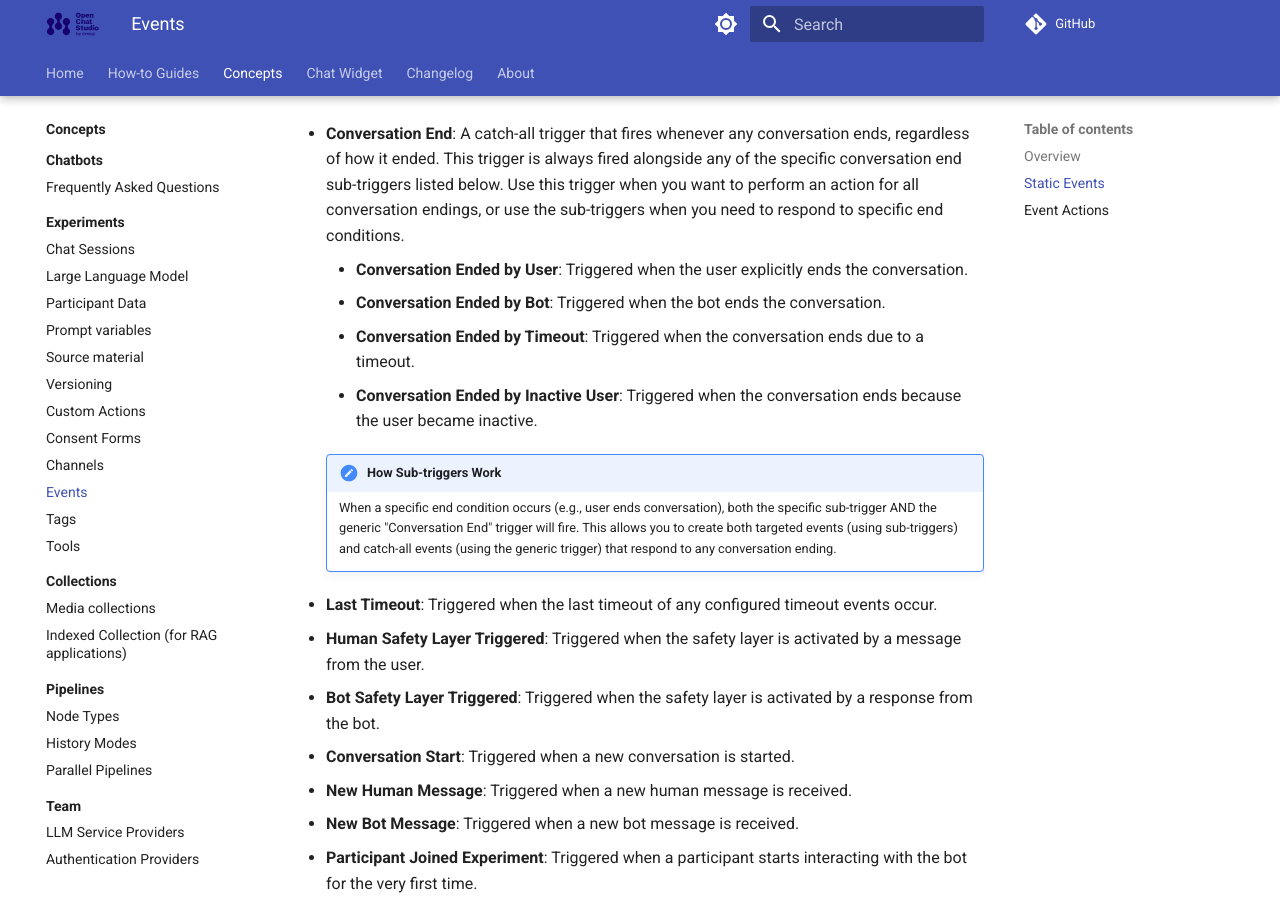
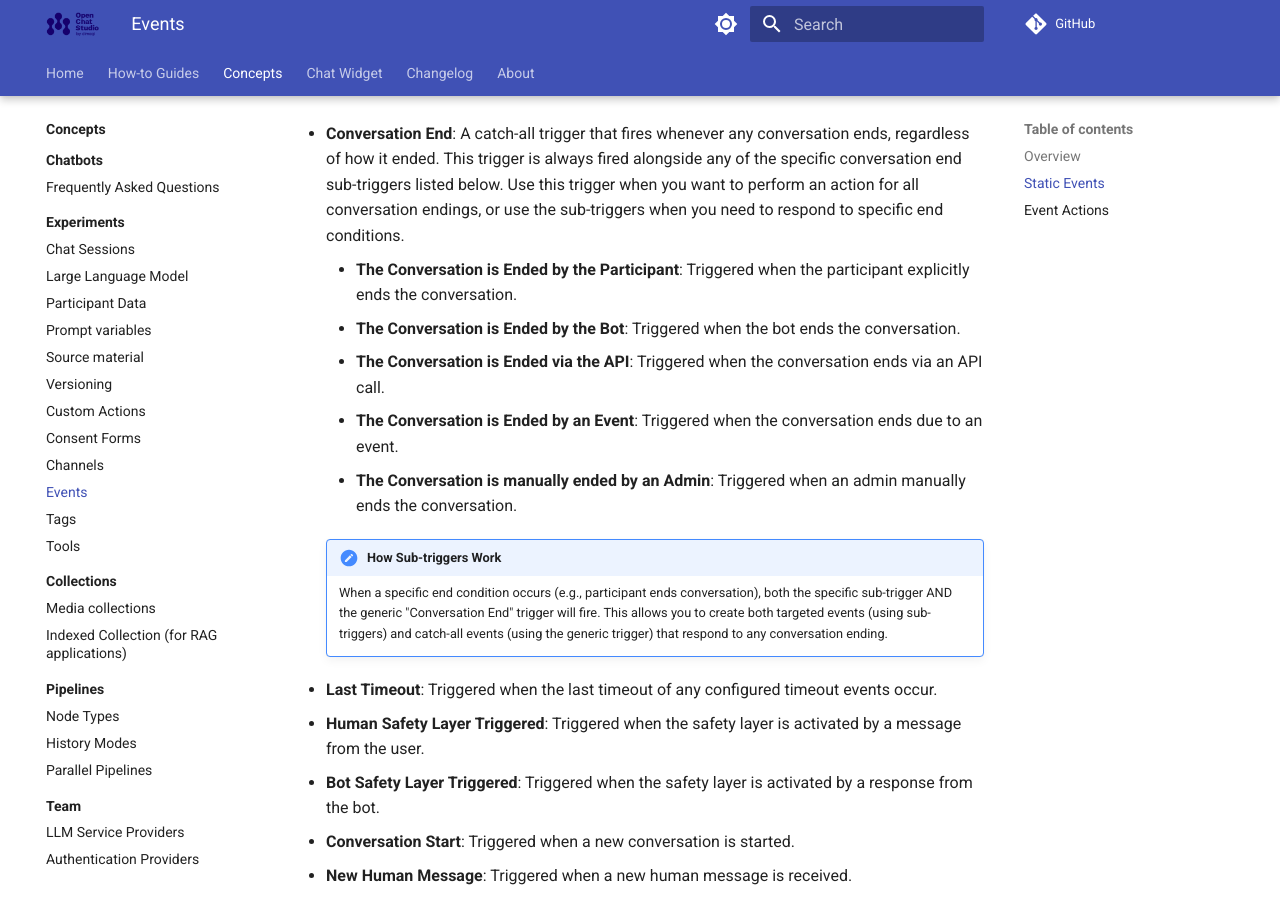
Before and after one commit to dimagi/open-chat-studio-docs, an MkDocs documentation site: the page built from docs/concepts/events.md, in a window 1280 px wide and 900 px high, scrolled down 609 px. Built offline with MkDocs 1.6.1 and Material for MkDocs 9.7.7, drawn with Linux system fonts in a browser that asks for light colours; a script that is not in the unit is left out; comment, search, counter and statistics services are not loaded.

Commit message:
Fix sub trigger descriptions

```diff
--- a/docs/concepts/events.md
+++ b/docs/concepts/events.md
@@ -16,13 +16,14 @@ Each event has one action associated with it that is executed when the event occ
 Static events are predefined triggers that occur based on specific actions or conditions within the chat session. The available static events are:
 
 - **Conversation End**: A catch-all trigger that fires whenever any conversation ends, regardless of how it ended. This trigger is always fired alongside any of the specific conversation end sub-triggers listed below. Use this trigger when you want to perform an action for all conversation endings, or use the sub-triggers when you need to respond to specific end conditions.
-    - **Conversation Ended by User**: Triggered when the user explicitly ends the conversation.
-    - **Conversation Ended by Bot**: Triggered when the bot ends the conversation.
-    - **Conversation Ended by Timeout**: Triggered when the conversation ends due to a timeout.
-    - **Conversation Ended by Inactive User**: Triggered when the conversation ends because the user became inactive.
+    - **The Conversation is Ended by the Participant**: Triggered when the participant explicitly ends the conversation.
+    - **The Conversation is Ended by the Bot**: Triggered when the bot ends the conversation.
+    - **The Conversation is Ended via the API**: Triggered when the conversation ends via an API call.
+    - **The Conversation is Ended by an Event**: Triggered when the conversation ends due to an event.
+    - **The Conversation is manually ended by an Admin**: Triggered when an admin manually ends the conversation.
 
     !!! note "How Sub-triggers Work"
-        When a specific end condition occurs (e.g., user ends conversation), both the specific sub-trigger AND the generic "Conversation End" trigger will fire. This allows you to create both targeted events (using sub-triggers) and catch-all events (using the generic trigger) that respond to any conversation ending.
+        When a specific end condition occurs (e.g., participant ends conversation), both the specific sub-trigger AND the generic "Conversation End" trigger will fire. This allows you to create both targeted events (using sub-triggers) and catch-all events (using the generic trigger) that respond to any conversation ending.
 
 - **Last Timeout**: Triggered when the last timeout of any configured timeout events occur.
 - **Human Safety Layer Triggered**: Triggered when the safety layer is activated by a message from the user.
```
